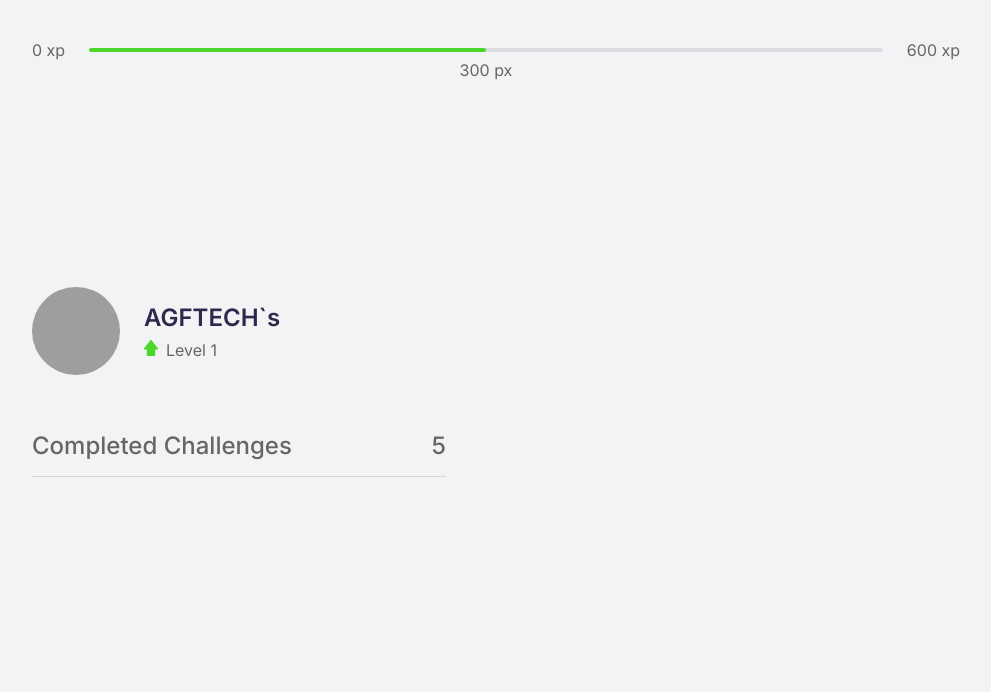
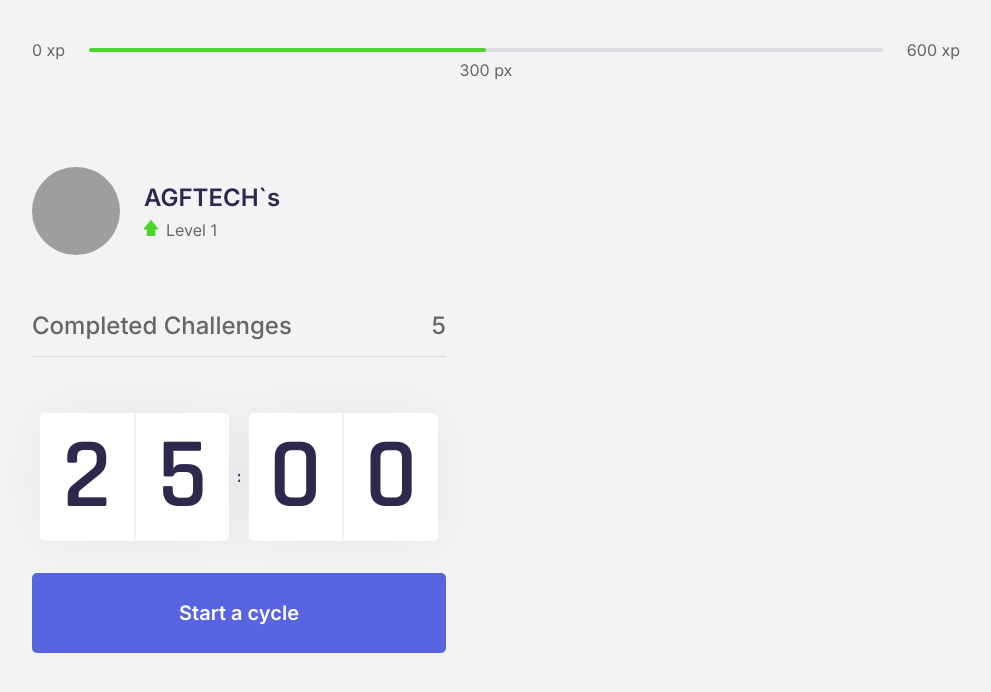
Before and after one commit to agftech/nlw-04-reactjs-moveit, a Next.js app: page / in a window 1280 px wide. Shown: the top 692 px of the page, without its empty margins (144-1135 px from the left). Built offline with nearby package versions, Linux system fonts and the light colour scheme; grey boxes are pictures that could not be loaded.

Commit message:
feat: :package: add countdown component

```diff
--- /dev/null
+++ b/src/components/Countdown.tsx
@@ -0,0 +1,49 @@
+import { useState, useEffect } from "react";
+import styles from "../styles/components/Countdown.module.css";
+
+export function Countdown() {
+  const [time, setTime] = useState(25 * 60);
+  const [active, setActive] = useState(false);
+
+  const minutes = Math.floor(time / 60);
+
+  const seconds = time % 60;
+
+  const [minuteLeft, minuteRight] = String(minutes).padStart(2, "0").split("");
+  const [secondLeft, secondRight] = String(seconds).padStart(2, "0").split("");
+
+  function startCountdown() {
+    setActive(true);
+  }
+
+  useEffect(() => {
+    if (active && time > 0) {
+      setTimeout(() => {
+        setTime(time - 1);
+      }, 1000);
+    }
+  }, [active, time]);
+
+  return (
+    <div>
+      <div className={styles.countdownContainer}>
+        <div>
+          <span>{minuteLeft}</span>
+          <span>{minuteRight}</span>
+        </div>
+        <span>:</span>
+        <div>
+          <span>{secondLeft}</span>
+          <span>{secondRight}</span>
+        </div>
+      </div>
+      <button
+        type="button"
+        className={styles.countdownButton}
+        onClick={startCountdown}
+      >
+        Start a cycle
+      </button>
+    </div>
+  );
+}
--- a/src/pages/index.tsx
+++ b/src/pages/index.tsx
@@ -2,6 +2,7 @@
 import { ExperienceBar } from '../components/ExperienceBar';
 import { Profile } from '../components/Profile';
 import { CompletedChallenges } from "../components/CompletedChallenges";
+import { Countdown } from "../components/Countdown";
 
 import styles from '../styles/pages/Home.module.css';
 
@@ -18,6 +19,7 @@
         <div>
           <Profile />
           <CompletedChallenges />
+          <Countdown />
         </div>
 
         <div />
--- /dev/null
+++ b/src/styles/components/Countdown.module.css
@@ -0,0 +1,64 @@
+.countdownContainer {
+    display: flex;
+    align-items: center;
+    font-family: Rajdhani;
+    font-weight: 600;
+    color: var(--title);
+}
+
+.countdownContainer > div {
+    flex: 1;
+
+    display: flex;
+    align-items: center;
+    justify-content: space-evenly;
+
+    background: var(--white);
+    box-shadow: 0 0 60px rgba(0, 0, 0, 0.05);
+    border-radius: 5px;
+    font-size: 8.5rem;
+    text-align: center;
+}
+
+.countdownContainer > div span {
+    flex: 1;
+}
+
+.countdownContainer > div span:first-child {
+    border-right: 1px solid #f0f1f3;
+}
+
+.countdownContainer > div span:last-child {
+    border-left: 1px solid #f0f1f3;
+}
+
+.countdownContainer > div {
+    font-size: 6.25rem;
+    margin: 0 0.5rem;
+}
+
+.countdownButton {
+    width: 100%;
+    height: 5rem;
+
+    margin-top: 2rem;
+
+    display: flex;
+    align-items: center;
+    justify-content: center;
+
+    border: 0;
+    border-radius: 5px;
+
+    background: var(--blue);
+    color: var(--white);
+
+    font-size: 1.25rem;
+    font-weight: 600;
+
+    transition: background-color 0.2s;
+}
+
+.countdownButton:hover {
+    background: var(--blue-dark);
+}
```
